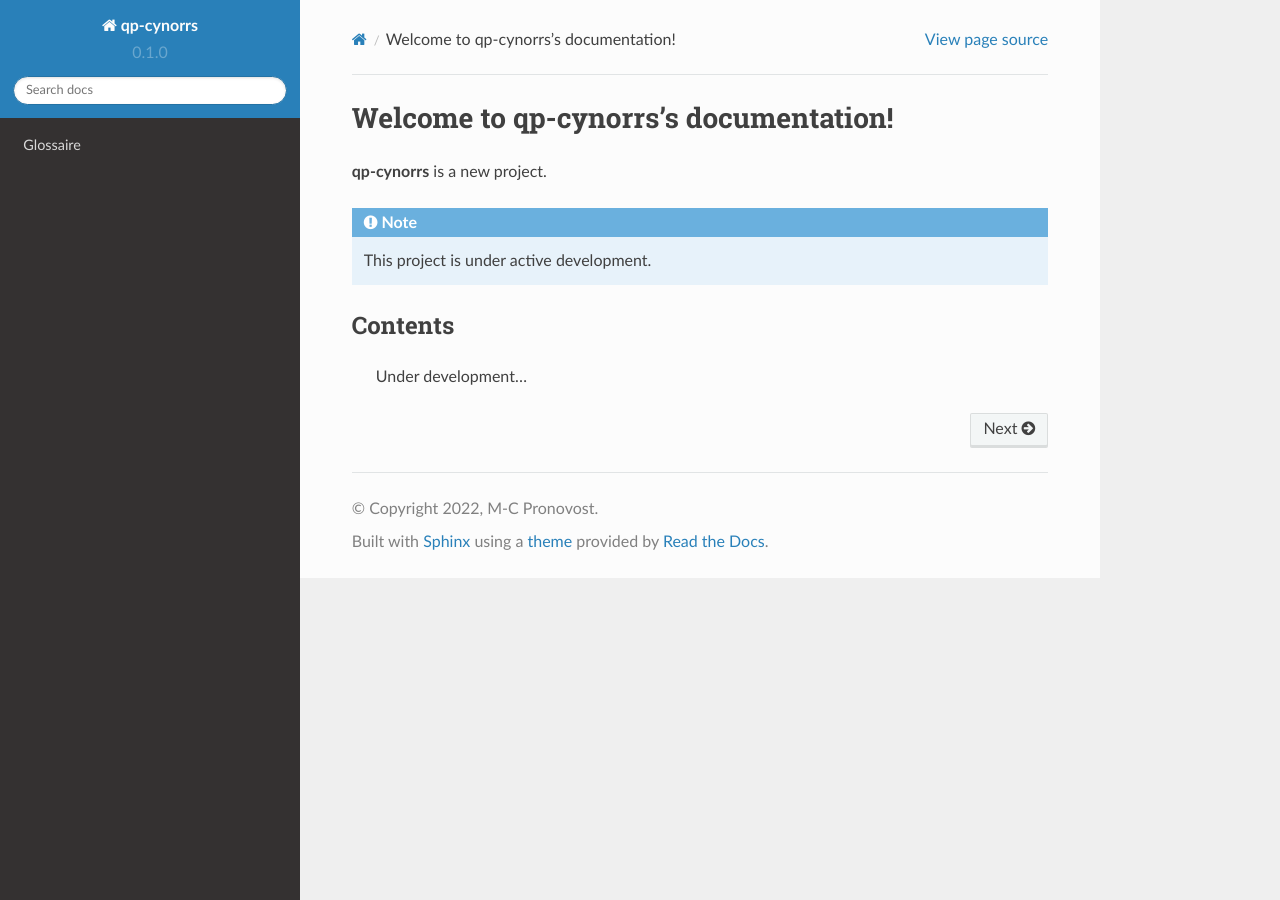
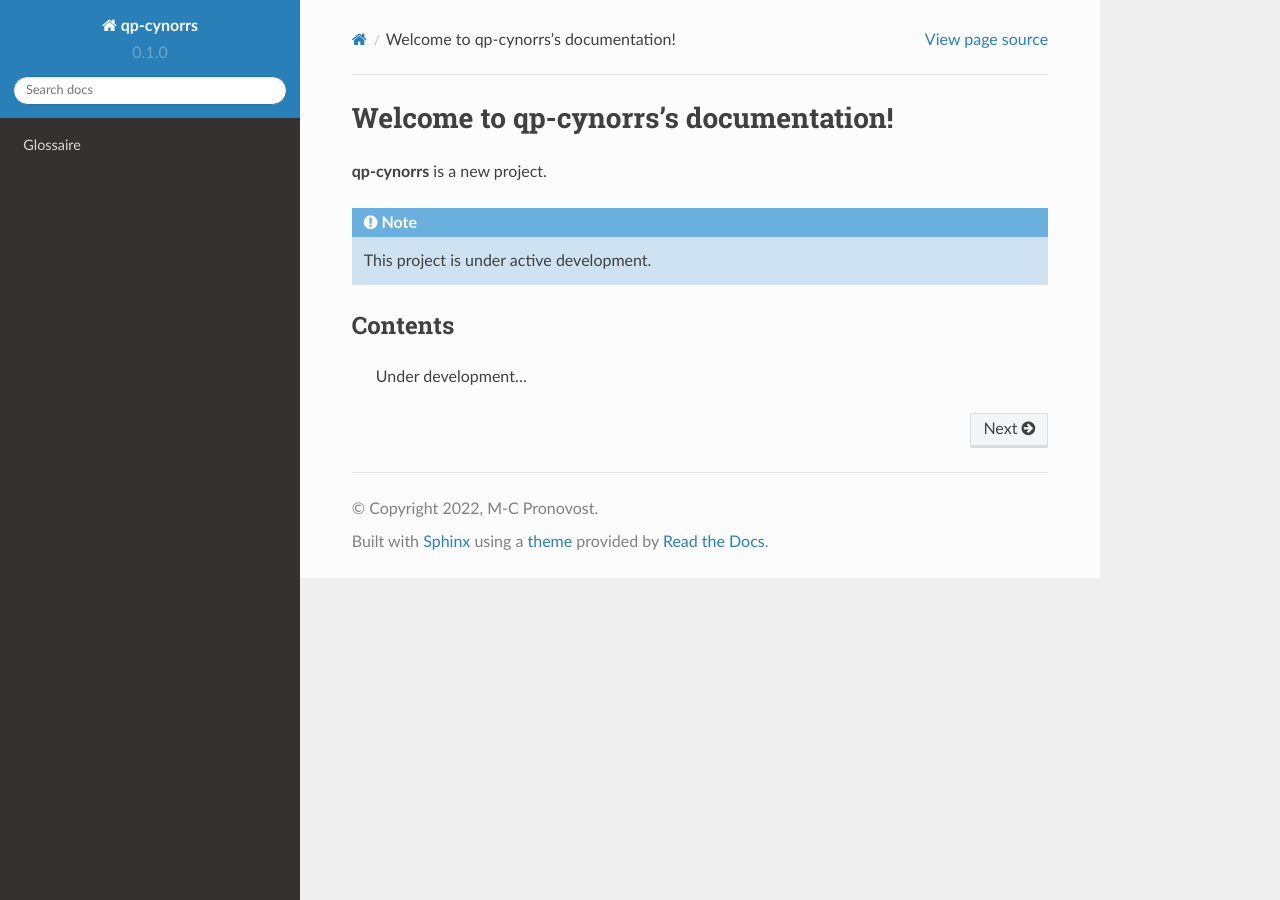
Before and after one commit to mcpronovost/qp-cynorrs, a Sphinx documentation site: the page built from docs/index.rst, in a window 1280 px wide. Built offline with Sphinx 7.4.7 and the Read the Docs theme 2.0.0, drawn with Linux system fonts in a browser that asks for light colours; pages that are not in the unit, such as notebooks, are missing from menus.

Commit message:
update docs note bg colour

```diff
--- a/docs/_templates/layout.html
+++ b/docs/_templates/layout.html
@@ -4,6 +4,10 @@
     <style>
         a:visited {
             color: #2980b9;
+        }
+        /* BLOCK ADMONITION */
+        .rst-content .note {
+            background-color: #cee2f1;
         }
         /* SIDENAV */
         .wy-side-nav-search .wy-dropdown > a,
```
